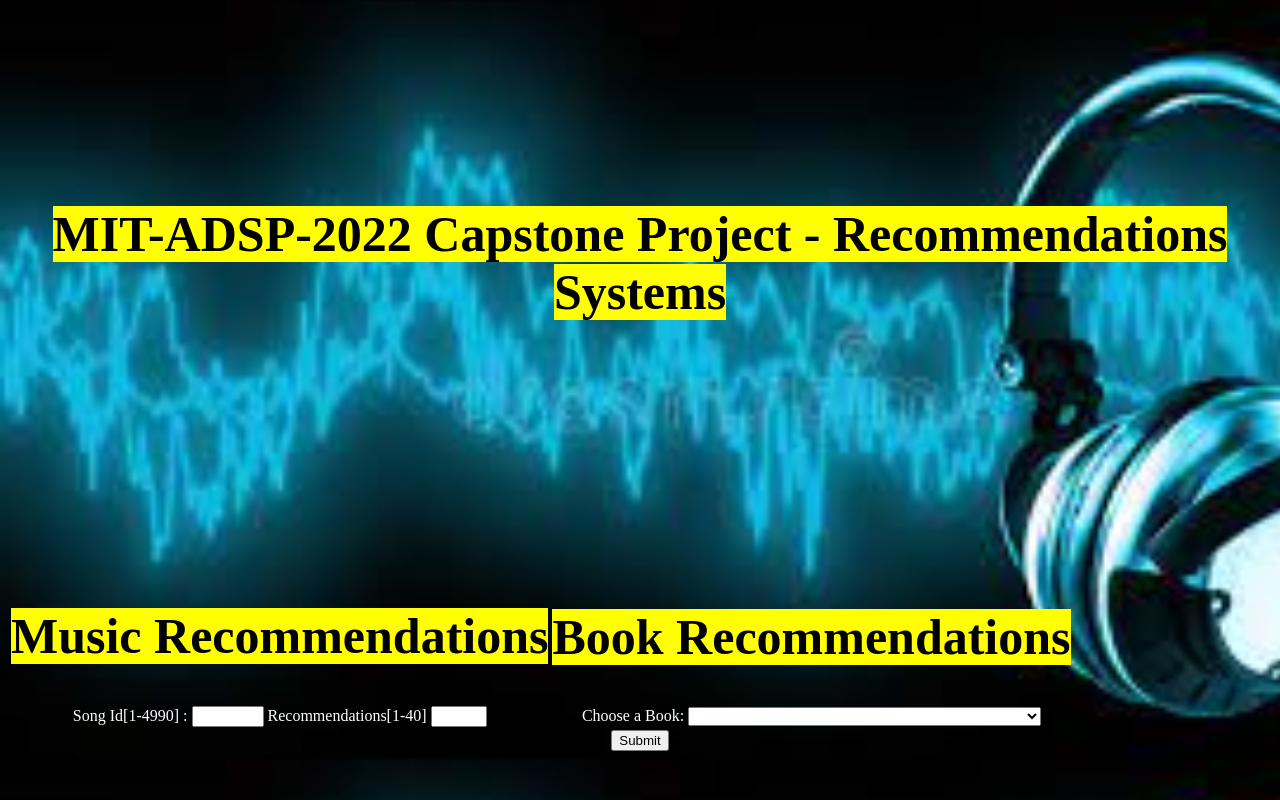
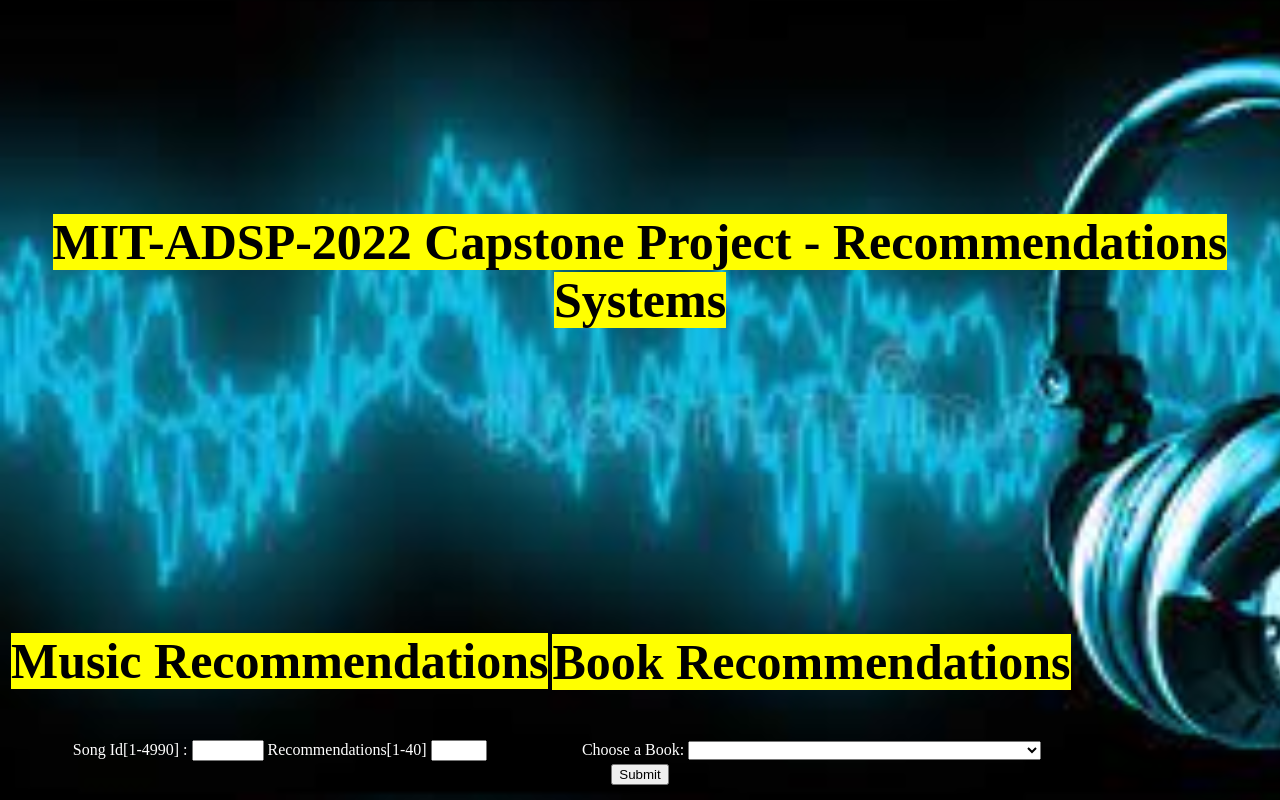
Before and after one commit to mpconsultant/music-recommendations-system, a Flask app: page / in a window 1280 px wide. Run offline with Flask 2, Linux system fonts and the light colour scheme; parts of the project's set-up code (start-up, migrations or seed data) failed here and were passed over.

Commit message:
Add files via upload

```diff
--- a/static/stylesheets/style.css
+++ b/static/stylesheets/style.css
@@ -20,6 +20,13 @@ h2 {
 	font-size: 50px;
 }
 
+h3 {
+	padding-top:150px;
+	color:white;
+	text-align:center;
+	font-size: 50px;
+}
+
 p1{
 	font-size:20px;
 	color: black
--- a/templates/index.html
+++ b/templates/index.html
@@ -12,7 +12,7 @@
 <body>
   <div id="image" style="background:url(/static/images/music.jpg) center / cover no-repeat fixed;"></div>
 
-  <h2><mark>MIT-ADSP-2022 Capstone Project - Recommendations Systems</mark></h2>
+  <h3><mark>MIT-ADSP-2022 Capstone Project - Recommendations Systems</mark></h3>
 
 
   <form name="passdata" action="/about" method="post">
@@ -21,7 +21,7 @@
      <tr>
         <td>
 
-           <h2><mark>Music Recommendations</mark></h2>
+           <h3><mark>Music Recommendations</mark></h3>
            <label for="quantity"> Song Id[1-4990] :</label>
            <input type="number" id="quantity" name="number" min="1" max="4999"1>
            <label for="recommend">Recommendations[1-40]</label>
@@ -30,7 +30,7 @@
 
        <td>
 
-          <h2><mark>Book  Recommendations</mark></h2>
+          <h3><mark>Book  Recommendations</mark></h3>
           <label for="books">Choose a Book:</label>
           <select name="books" id="books">
           <option value=" " </option>
```
